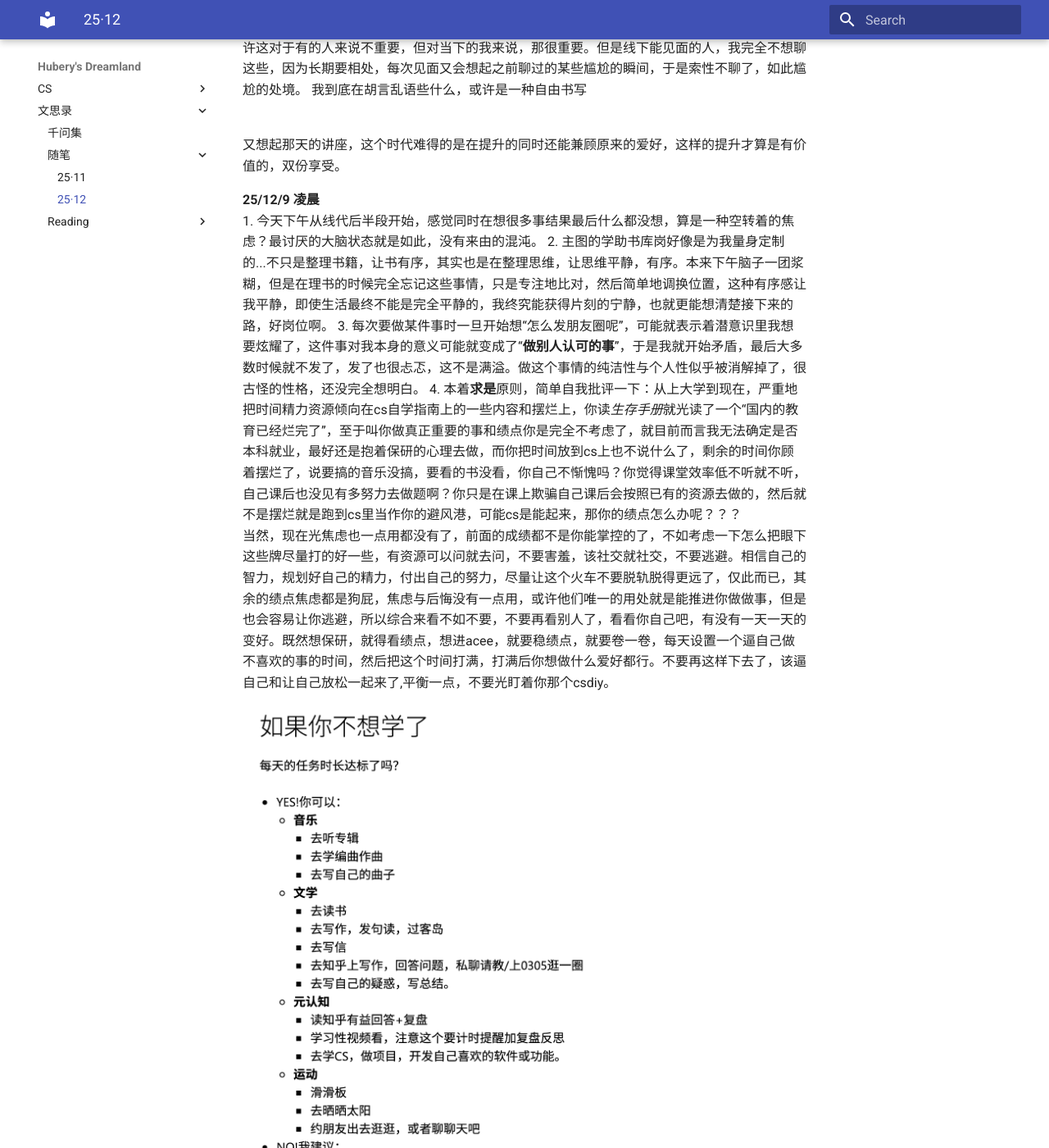
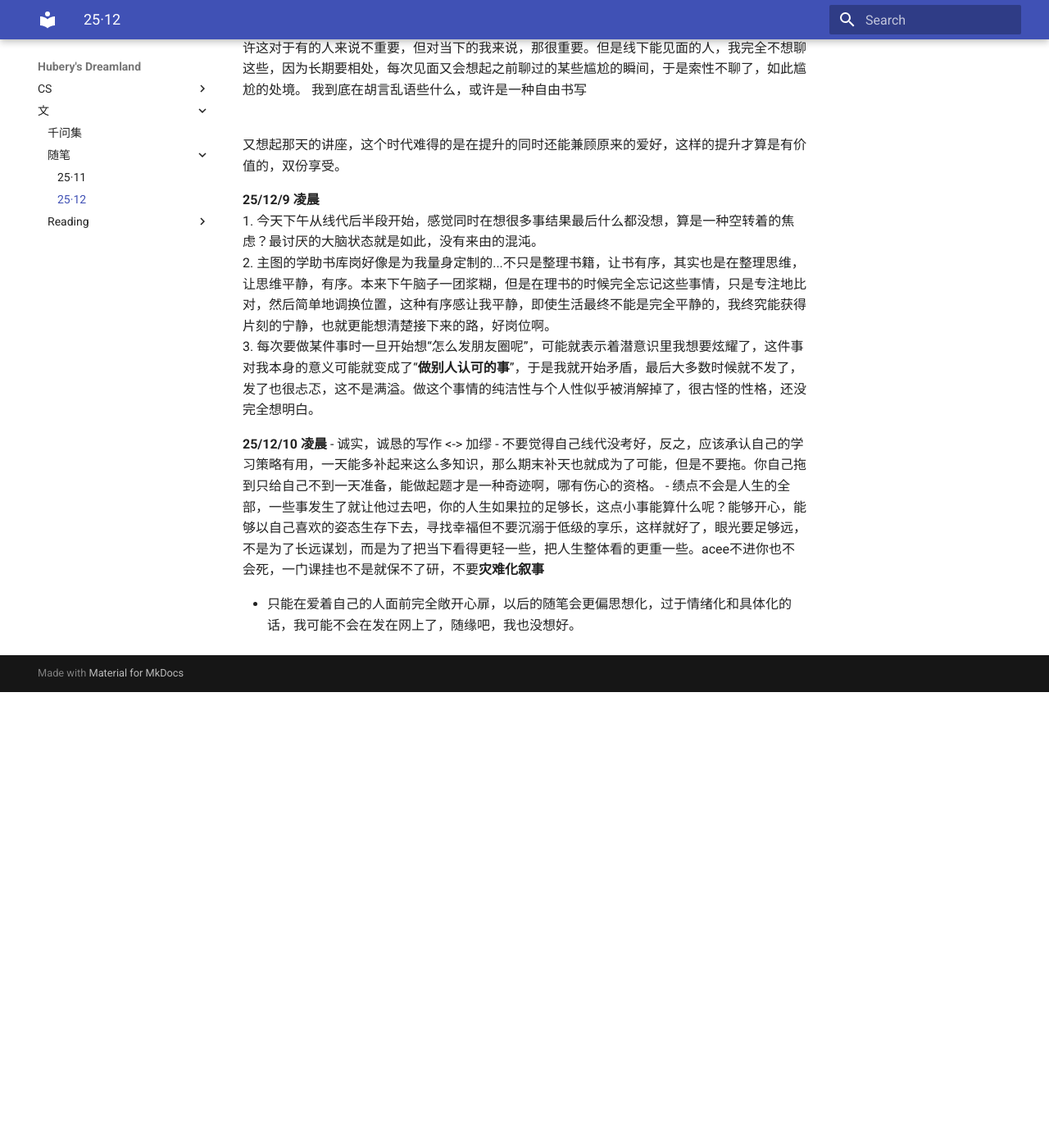
Before and after one commit to hubery258/dreamland-hubery, an MkDocs documentation site: the page built from docs/life/pieces/25_12.md, in a window 1280 px wide and 1400 px high, scrolled down 1404 px. Shown: the whole window at 82% size. Built offline with MkDocs 1.6.1 and Material for MkDocs 9.7.7, drawn with Linux system fonts in a browser that asks for light colours; after the commit the page ends 2248 px from its top, so only the background shows below that; some of the changed text lies outside the part shown.

Commit message:
导入一些以前的读书笔记

```diff
--- a/docs/life/pieces/25_12.md
+++ b/docs/life/pieces/25_12.md
@@ -1,5 +1,5 @@
 **25/12/1**<br>
-怎么就是感觉自己脏脏的，一直打不起精神。
+怎么就是感觉自己一直打不起精神。
 > “你必须准备好沐浴在你自身的烈焰之中：你怎么可能重生呢，如你不先化为灰烬？”
 
 外界是虚无的材料，能不能产生灼烧心灵的火焰，取决于你自己对外界万物的看法，因此仍然是沐浴在自身烈焰中。无论承认与否，人始终都是自己作出所有决定，他必须自己为自己的行为付出代价，承担结果，没有任何外物可以完全拯救他，再多的自律内容输入，再多的心理分析或是安慰，都还是需要他自己行动，**因此不要执迷于寻找“拯救”自己的东西，能拯救自己的，只有自己，只有体内火焰。**
@@ -31,9 +31,13 @@
 又想起那天的讲座，这个时代难得的是在提升的同时还能兼顾原来的爱好，这样的提升才算是有价值的，双份享受。
 
 **25/12/9 凌晨**<br>
-1. 今天下午从线代后半段开始，感觉同时在想很多事结果最后什么都没想，算是一种空转着的焦虑？最讨厌的大脑状态就是如此，没有来由的混沌。
-2. 主图的学助书库岗好像是为我量身定制的...不只是整理书籍，让书有序，其实也是在整理思维，让思维平静，有序。本来下午脑子一团浆糊，但是在理书的时候完全忘记这些事情，只是专注地比对，然后简单地调换位置，这种有序感让我平静，即使生活最终不能是完全平静的，我终究能获得片刻的宁静，也就更能想清楚接下来的路，好岗位啊。
+1. 今天下午从线代后半段开始，感觉同时在想很多事结果最后什么都没想，算是一种空转着的焦虑？最讨厌的大脑状态就是如此，没有来由的混沌。 <br>
+2. 主图的学助书库岗好像是为我量身定制的...不只是整理书籍，让书有序，其实也是在整理思维，让思维平静，有序。本来下午脑子一团浆糊，但是在理书的时候完全忘记这些事情，只是专注地比对，然后简单地调换位置，这种有序感让我平静，即使生活最终不能是完全平静的，我终究能获得片刻的宁静，也就更能想清楚接下来的路，好岗位啊。 <br>
 3. 每次要做某件事时一旦开始想“怎么发朋友圈呢”，可能就表示着潜意识里我想要炫耀了，这件事对我本身的意义可能就变成了“**做别人认可的事**”，于是我就开始矛盾，最后大多数时候就不发了，发了也很忐忑，这不是满溢。做这个事情的纯洁性与个人性似乎被消解掉了，很古怪的性格，还没完全想明白。
-4. 本着**求是**原则，简单自我批评一下：从上大学到现在，严重地把时间精力资源倾向在cs自学指南上的一些内容和摆烂上，你读*生存手册*就光读了一个“国内的教育已经烂完了”，至于叫你做真正重要的事和绩点你是完全不考虑了，就目前而言我无法确定是否本科就业，最好还是抱着保研的心理去做，而你把时间放到cs上也不说什么了，剩余的时间你顾着摆烂了，说要搞的音乐没搞，要看的书没看，你自己不惭愧吗？你觉得课堂效率低不听就不听，自己课后也没见有多努力去做题啊？你只是在课上欺骗自己课后会按照已有的资源去做的，然后就不是摆烂就是跑到cs里当作你的避风港，可能cs是能起来，那你的绩点怎么办呢？？？<br>
-当然，现在光焦虑也一点用都没有了，前面的成绩都不是你能掌控的了，不如考虑一下怎么把眼下这些牌尽量打的好一些，有资源可以问就去问，不要害羞，该社交就社交，不要逃避。相信自己的智力，规划好自己的精力，付出自己的努力，尽量让这个火车不要脱轨脱得更远了，仅此而已，其余的绩点焦虑都是狗屁，焦虑与后悔没有一点用，或许他们唯一的用处就是能推进你做做事，但是也会容易让你逃避，所以综合来看不如不要，不要再看别人了，看看你自己吧，有没有一天一天的变好。既然想保研，就得看绩点，想进acee，就要稳绩点，就要卷一卷，每天设置一个逼自己做不喜欢的事的时间，然后把这个时间打满，打满后你想做什么爱好都行。不要再这样下去了，该逼自己和让自己放松一起来了,平衡一点，不要光盯着你那个csdiy。<br>
-![tips](一些规定.png)
+
+**25/12/10 凌晨**
+- 诚实，诚恳的写作 <-> 加缪
+- 不要觉得自己线代没考好，反之，应该承认自己的学习策略有用，一天能多补起来这么多知识，那么期末补天也就成为了可能，但是不要拖。你自己拖到只给自己不到一天准备，能做起题才是一种奇迹啊，哪有伤心的资格。
+- 绩点不会是人生的全部，一些事发生了就让他过去吧，你的人生如果拉的足够长，这点小事能算什么呢？能够开心，能够以自己喜欢的姿态生存下去，寻找幸福但不要沉溺于低级的享乐，这样就好了，眼光要足够远，不是为了长远谋划，而是为了把当下看得更轻一些，把人生整体看的更重一些。acee不进你也不会死，一门课挂也不是就保不了研，不要**灾难化叙事**
+
+- 只能在爱着自己的人面前完全敞开心扉，以后的随笔会更偏思想化，过于情绪化和具体化的话，我可能不会在发在网上了，随缘吧，我也没想好。
--- a/mkdocs.yml
+++ b/mkdocs.yml
@@ -5,13 +5,17 @@
     - c程: cs/c_language.md
     - CS50X: cs/cs50x/index.md
     - Computer Science Crash Course: cs/cs速成.md
-  - 文思录:
+  - 文:
     - 千问集: life/question.md
     - 随笔:
       - 25·11: life/pieces/25_11.md
       - 25·12: life/pieces/25_12.md
     - Reading:
-      - 读书论坛: life/reading/好趣味与坏艺术讲座.md
+      - 一次讲座: life/reading/好趣味与坏艺术讲座.md
       - 当尼采哭泣: life/reading/nicai.md
+      - 堕落 流放与王国: life/reading/camus1.md
+      - 在绝望之巅: life/reading/despair.md
+      - 我不在意人类的失败: life/reading/failure.md
+      - 将熟悉变为陌生: life/reading/strange.md
 theme:
   name: material
```
Also changed, not shown: docs/life/pieces/25_11.md (+0 -3 lines), docs/life/reading/camus1.md (added, +84 -0 lines), docs/life/reading/despair.md (added, +75 -0 lines), docs/life/reading/failure.md (added, +28 -0 lines), docs/life/reading/strange.md (added, +59 -0 lines), docs/update.md (+2 -1 lines), docs/life/pieces/一些规定.png (deleted).
